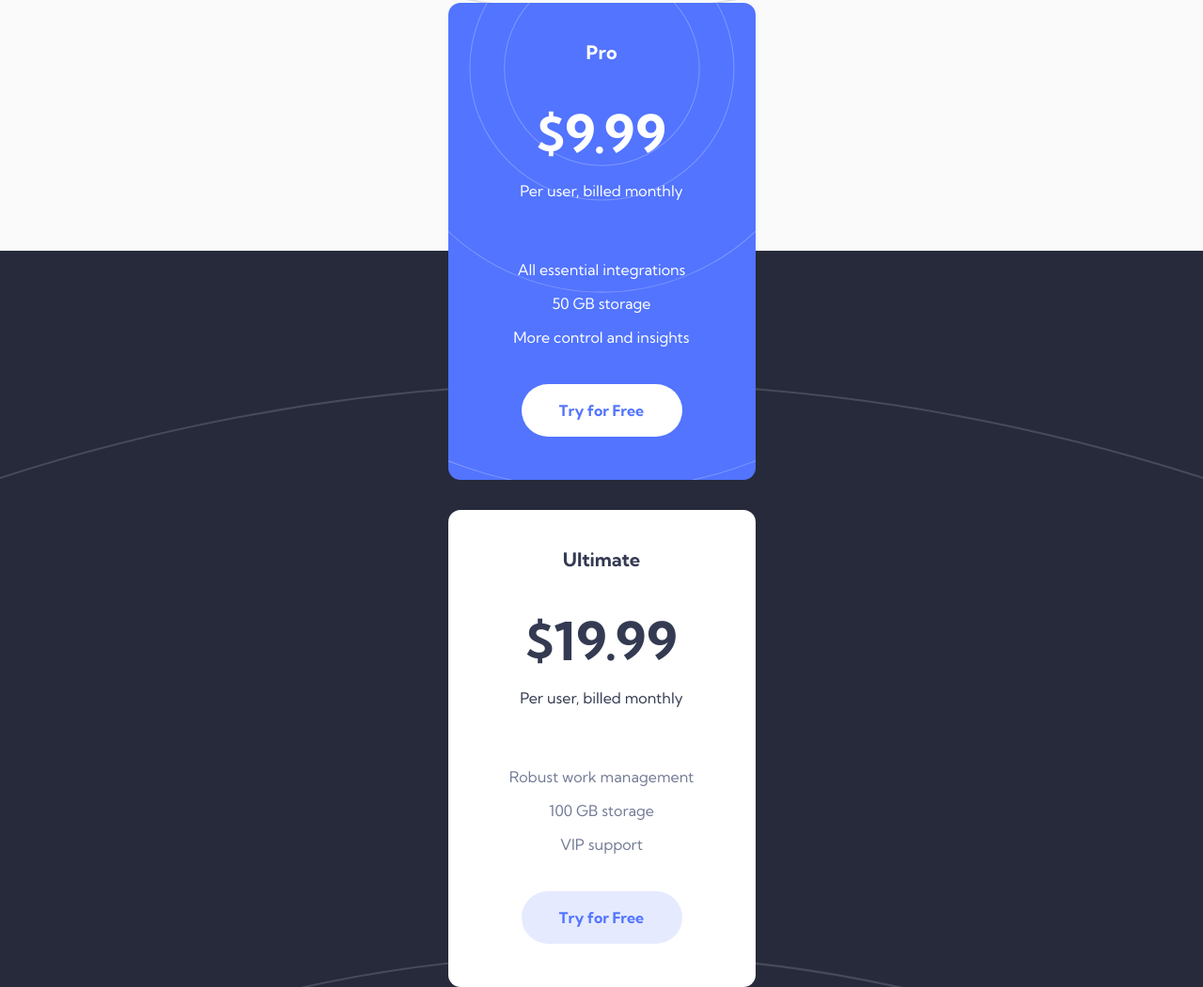
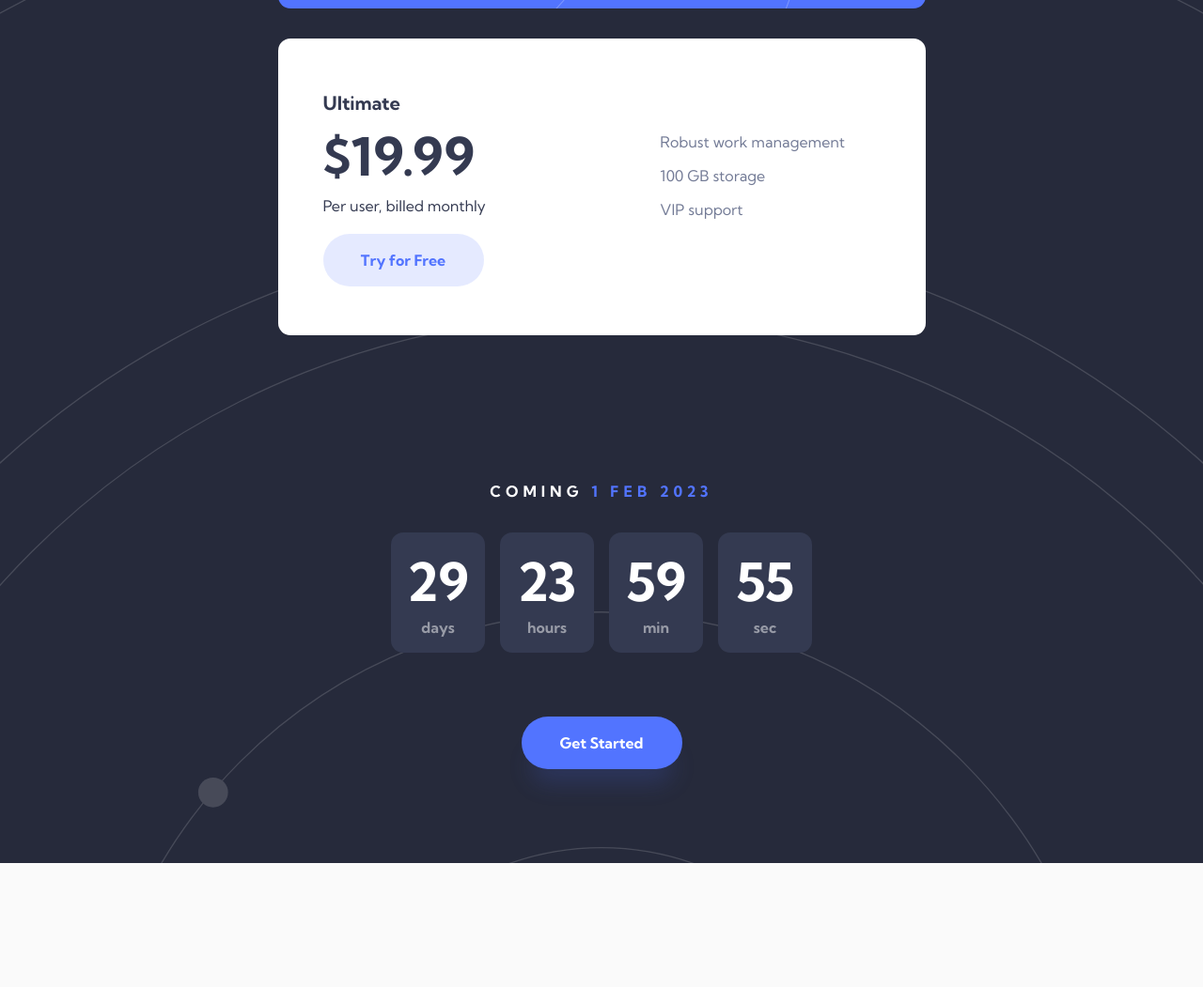
Before and after one commit to raych2/officelite-coming-soon-site, a website: page public/index.html in a window 1280 px wide. Shown: the part 1417-2468 px from the top of the page at 94% size. After the commit the page ends 2336 px from the top, so only its background shows below. Drawn offline with Linux system fonts and the light colour scheme.

Commit message:
Add home page media query for tablet

```diff
--- a/src/style.css
+++ b/src/style.css
@@ -209,6 +209,108 @@
 .button--footer {
   margin-top: 1.25em;
 }
+/* Home Page Media Queries */
+@media (min-width: 481px) {
+  .body {
+    background-position-x: 23.5em;
+    background-position-y: -11em, top;
+    background-size: 95%;
+  }
+  .header {
+    display: flex;
+    justify-content: space-evenly;
+    width: 30vw;
+  }
+  .header__logo {
+    margin: 4.5em 0 1em 0;
+  }
+  .main {
+    margin-top: 6.5em;
+    flex-flow: row-reverse wrap;
+    justify-content: space-evenly;
+  }
+  .main__img {
+    margin: 0 0 -6em 0;
+    width: 17.5625em;
+    height: 19.625em;
+    transform: scale(120%);
+  }
+  .main__intro {
+    width: 21.5625em;
+    height: 22em;
+    text-align: left;
+  }
+  .main__summary {
+    margin: 1.5em 0;
+    width: 99%;
+  }
+  .main__tiers {
+    margin-top: 8.75em;
+    height: 62.25em;
+  }
+  .main__tier {
+    padding-left: 3em;
+    width: 43.0625em;
+    height: 19.75em;
+    display: flex;
+    flex-flow: column wrap;
+    text-align: left;
+  }
+  .main__title {
+    margin-bottom: 0.5em;
+    order: 1;
+  }
+  .main__subtitle {
+    order: 2;
+  }
+  .main__detail {
+    margin-top: 0.5em;
+    order: 3;
+  }
+  .main--pro {
+    background-position-x: -20.25em, left;
+    background-position-y: -18.5em, top;
+    background-size: 130%;
+  }
+  .main__list {
+    margin: 5.75em 0 6.75em 6.25em;
+    order: 5;
+  }
+  .button--outer {
+    order: 4;
+    margin-top: -2em;
+  }
+  .button--inner {
+    order: 4;
+    margin: -2em 0 2.5em 0;
+  }
+  .footer {
+    max-height: 986px;
+    margin-top: -450px;
+    padding: 40em 0 26.25em 0;
+    background-position-x: center;
+    background-position-y: -0.5em, top;
+    background-size: 210%;
+  }
+  .footer__timer {
+    width: 28em;
+  }
+  .footer__time {
+    width: 6.25em;
+    height: 8em;
+    border-radius: 13px;
+  }
+  .footer--number {
+    margin: 0.52625em 0 0.165em 0;
+    font-size: 3.5rem;
+  }
+  .footer--unit {
+    font-size: 1rem;
+  }
+  .button--footer {
+    margin: 3em 0 6.25em 0;
+  }
+}
 /* Sign Up Page */
 .su-body {
   max-height: 1236px;
@@ -379,3 +481,4 @@
   background-size: 325%;
   background-repeat: no-repeat;
 }
+/* Sign Up Page Media Queries */
```
